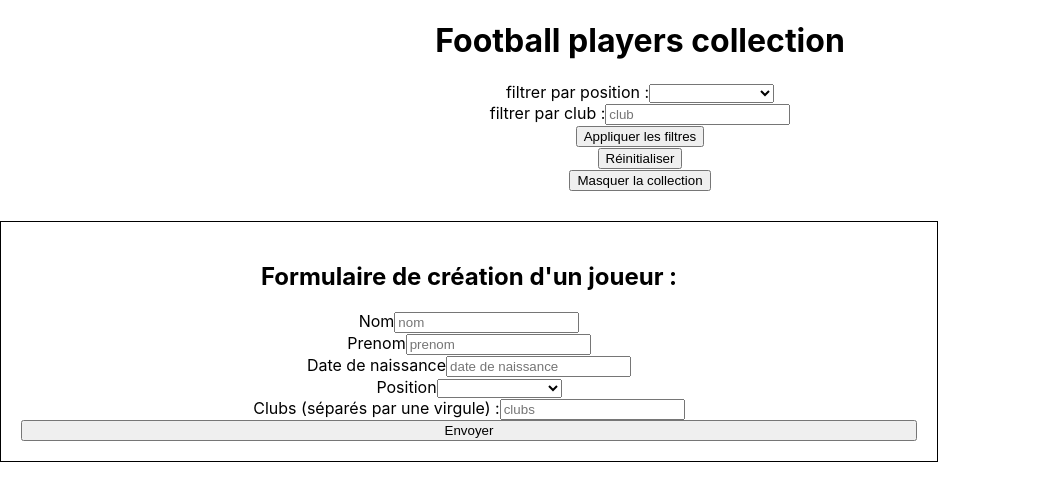
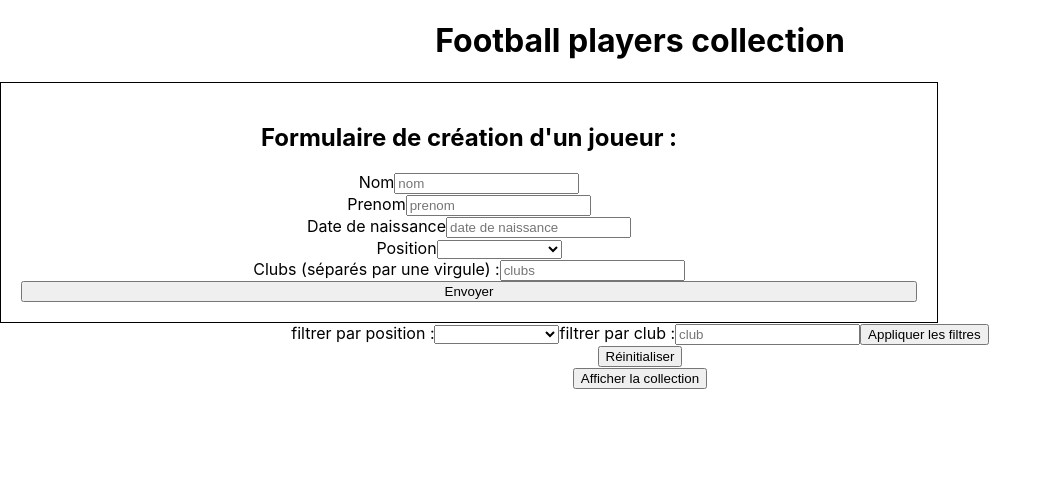
Before and after one commit to Jeromerobichez/foot-players, a React (Create React App) app: page / in a window 1280 px wide. Shown: the top 500 px of the page, without its empty margins (0-1052 px from the left). Built offline with nearby package versions, Linux system fonts and the light colour scheme.

Commit message:
cleaning code

```diff
--- a/src/App.js
+++ b/src/App.js
@@ -22,8 +22,7 @@ function App() {
 }
   useEffect(() => {
     getPlayers()
-
-  }, []);
+  },[]);
 
   const positions = [
     "",
@@ -35,13 +34,12 @@ function App() {
     "ailier",
     "attaquant"
  ]
-
-  console.log('playersList in app', playersList)
   return (
     <div className="App">
       <h1>Football players collection </h1>
+      <Form getPlayers={getPlayers} positions={positions} />
+
       <AllPlayersDisplay playersList={playersList} getPlayers={getPlayers} positions={positions} />
-      <Form getPlayers={getPlayers} positions={positions} />
 
     </div>
   );
--- a/src/components/allPlayersDisplay.js
+++ b/src/components/allPlayersDisplay.js
@@ -1,6 +1,6 @@
 import './allPlayersDisplay.css'
 import OnePlayerCard from "./onePlayerCard"
-import { useState, useEffect } from 'react'
+import { useState} from 'react'
 
 const initialFilter = {
     position: "",
@@ -8,18 +8,10 @@ const initialFilter = {
     club: ""
 }
 const AllPlayersDisplay = ({playersList, getPlayers, positions}) => {
-    const [filter, setFilter] = useState(initialFilter)
-    const [sentFilter, setSentFilter] = useState({
-        position: "",
-        firstName: "",
-        club: ""
-    })
+    const [filter, setFilter] = useState(initialFilter) // intial filter to avoid the problem of undefined.map when the compo mounts
     const [filteredPlayersList, setFilteredPlayersList] = useState(null)
 
-    useEffect(() => {
-        setFilteredPlayersList(playersList)
-
-      }, []);
+// to collect the data to filter
     const handleFilter = (e) => {
         e.preventDefault()
         const { name, value } = e.target;
@@ -28,19 +20,20 @@ const AllPlayersDisplay = ({playersList, getPlayers, positions}) => {
             [name]: value
         }))
     }
+    // to clear all filters :
     const resetFilters = () => {
         setFilter(initialFilter)
         setFilteredPlayersList(null)
     }
+// to display or hide the collection of cards
     const showCollection = () => {
         setFilter(initialFilter)
         filteredPlayersList === null ? setFilteredPlayersList(playersList) : setFilteredPlayersList(null)
-
     }
-    let workableList = []
-    const applyFilters = () => {
-
-        workableList= filter.position !== "" ?(playersList.filter(player => player.player.position === filter.position)) : playersList
+   // to stock the filter in the state and modify the cards which are displayed
+    const applyFilters = (e) => {
+        e.preventDefault()
+        let workableList = filter.position !== "" ?(playersList.filter(player => player.player.position === filter.position)) : playersList
 
         workableList= filter.club !== "" ? (workableList.filter(player => player.player.clubs.includes(filter.club))) : workableList
         setFilteredPlayersList(workableList)
@@ -48,8 +41,9 @@ const AllPlayersDisplay = ({playersList, getPlayers, positions}) => {
 
     return (
 <>
-<div>filtrer par position :
-<label className="form-label" id="name">
+
+<form>
+<label className="form-label" id="name">filtrer par position :
         <select className="form-input"
             id="name"
             name="position"
@@ -61,9 +55,7 @@ const AllPlayersDisplay = ({playersList, getPlayers, positions}) => {
 <option value={pos}>{pos}</option>)}
             </select>
         </label>
-</div>
-<div>filtrer par club :
-<label className="form-label" id="name">
+<label className="form-label" id="name">filtrer par club :
         <input className="form-input"
             id="club"
             name="club"
@@ -72,16 +64,18 @@ const AllPlayersDisplay = ({playersList, getPlayers, positions}) => {
             value={filter.club}
             onChange={handleFilter} />
         </label>
-</div>
-<button onClick={applyFilters}>Appliquer les filtres</button>
-<div><button onClick={resetFilters}>Réinitialiser</button></div>
-<div><button onClick={showCollection}>{ filteredPlayersList === null ? 'Afficher la collection' : 'Masquer la collection'}</button></div>
-
-
+        <button onClick={applyFilters}
+onSubmit={applyFilters}>Appliquer les filtres</button>
+</form>
+<div>
+    <button onClick={resetFilters}>Réinitialiser</button>
+    </div>
+<div>
+    <button onClick={showCollection}>{ filteredPlayersList === null ? 'Afficher la collection' : 'Masquer la collection'}</button>
+    </div>
 <div className="card-displayer">
-
-
- {filteredPlayersList !== null ?  filteredPlayersList.map((e,i)=> <OnePlayerCard data={e.player} _id={e._id} getPlayers={getPlayers} filter={sentFilter}  />) : null}
+ {filteredPlayersList !== null ?  filteredPlayersList.map((e,i)=>
+  <OnePlayerCard data={e.player} _id={e._id} getPlayers={getPlayers}/>) : null}
 </div>
 </>
     )
--- a/src/components/form.js
+++ b/src/components/form.js
@@ -11,9 +11,10 @@ const defaultPlayer = {
 }
 
 const Form = ({getPlayers, positions})=> {
+
     const [player, setPlayer] = useState(defaultPlayer)
     const [message, setMessage] = useState("")
-const handleChange =(e)=>{
+    const handleChange =(e)=>{
     const { name, value } = e.target;
     setPlayer(prevState => ({
                 ...prevState,
@@ -23,12 +24,9 @@ const handleChange =(e)=>{
 }
 const handleSubmit = (e) => {
     e.preventDefault()
-
     const playerToSend = player
-
     const clubsArray = player.clubs.split(',')
     playerToSend.clubs = clubsArray
-
     axios
       .post('http://localhost:5000/', {player})
       .then(res => {
--- a/src/components/onePlayerCard.js
+++ b/src/components/onePlayerCard.js
@@ -1,7 +1,7 @@
 import './onePlayerCard.css'
 import axios from 'axios'
 
-const OnePlayerCard = ({data, _id, getPlayers, filter}) => {
+const OnePlayerCard = ({data, _id, getPlayers}) => {
 
    console.log("data", data)
 
```
